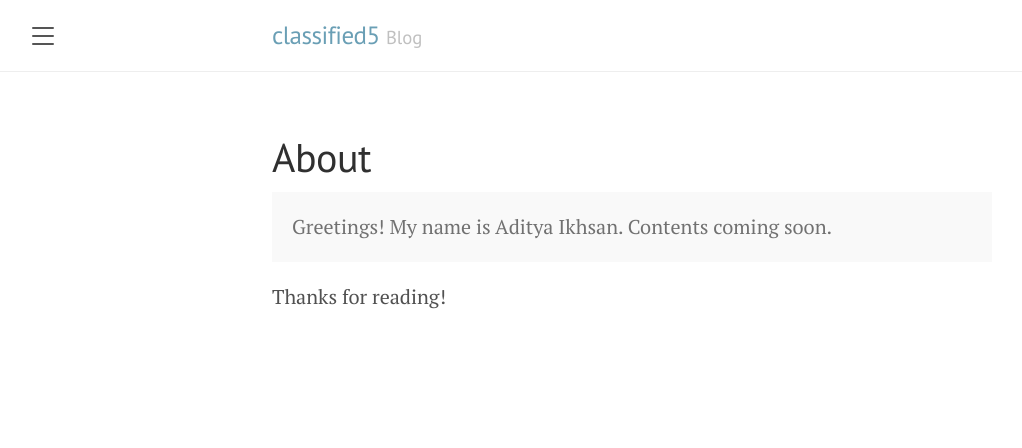
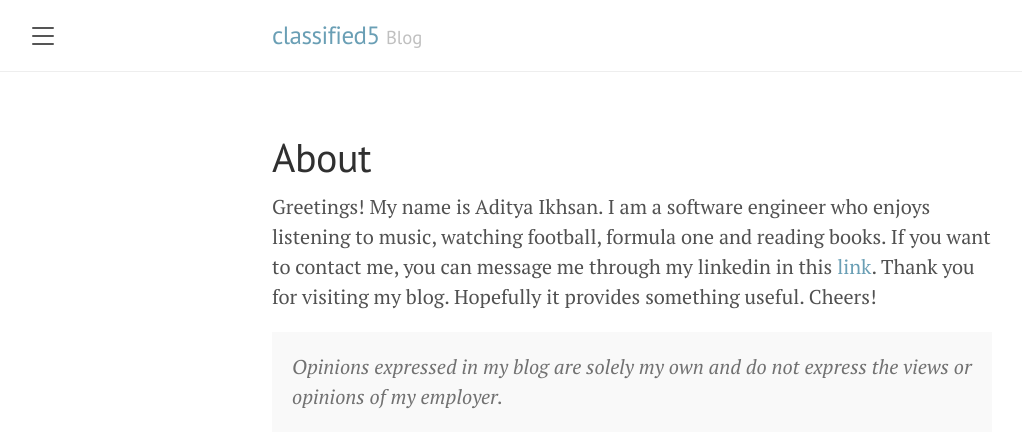
Before and after one commit to classified5/classified5.github.io, a Jekyll site: the page built from about.md, in a window 1280 px wide. Shown: the top 448 px of the page, without its empty margins (8-1030 px from the left). Built offline with Jekyll 4.4.1, drawn with Linux system fonts in a browser that asks for light colours.

Commit message:
Update ABout Page (#9)

```diff
--- a/about.md
+++ b/about.md
@@ -3,8 +3,9 @@ layout: page
 title: About
 ---
 
+Greetings! My name is Aditya Ikhsan. I am a software engineer who enjoys listening to music, watching football, formula one and reading books. If you want to contact me, you can message me through my linkedin in this [link](http://www.linkedin.com/in/aditya-ikhsan). Thank you for visiting my blog. Hopefully it provides something useful. Cheers!
+
+
 <p class="message">
-  Greetings! My name is Aditya Ikhsan. Contents coming soon.
+<i>Opinions expressed in my blog are solely my own and do not express the views or opinions of my employer.</i>
 </p>
-
-Thanks for reading!
```
